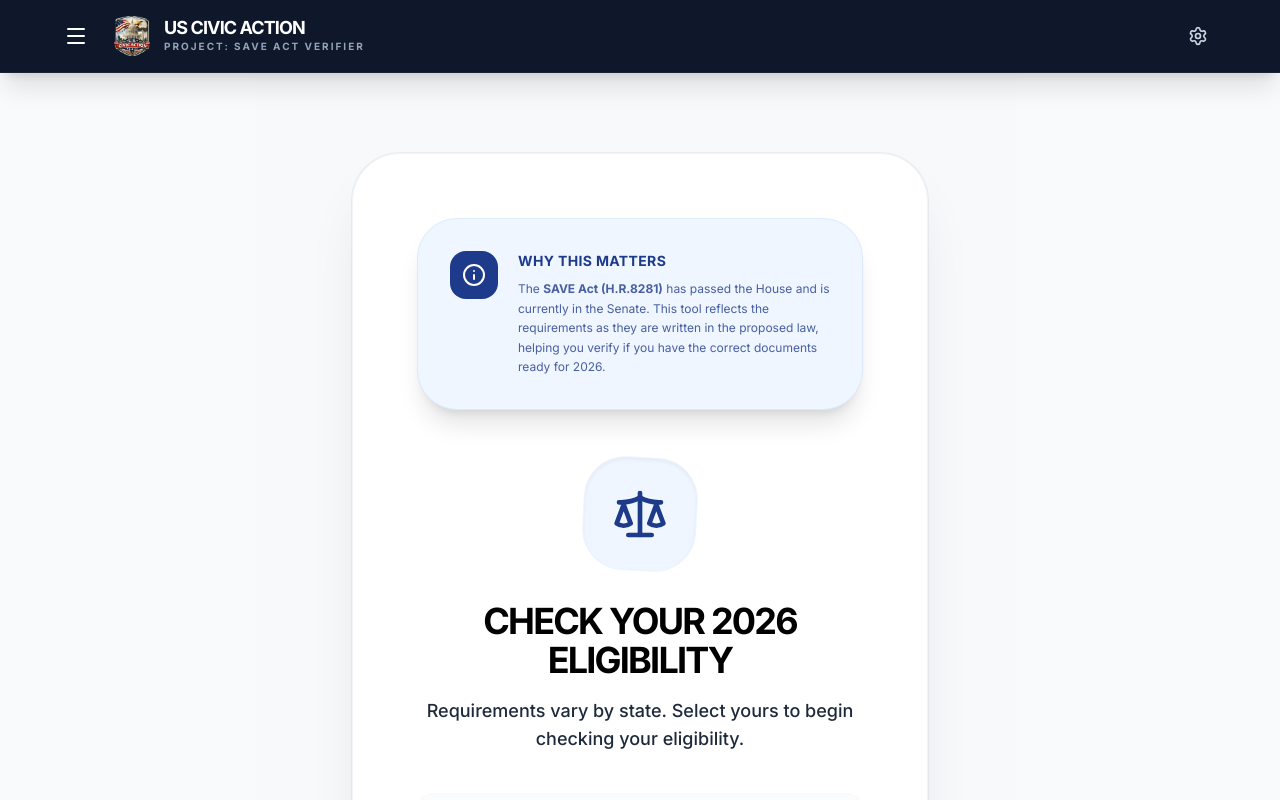
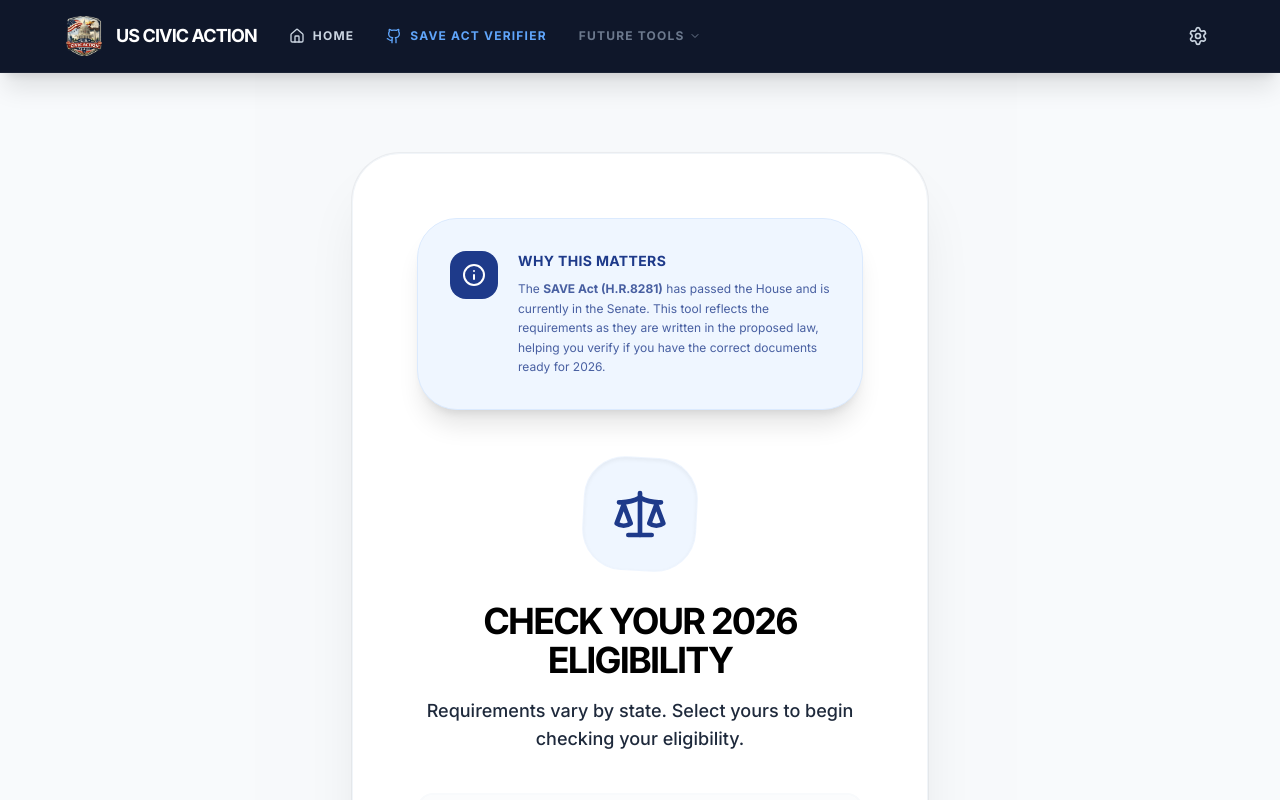
Before and after one commit to us-civic-action/SAVE_ACT-Verifier, a React (Vite) app: page / in a window 1280 px wide. Shown: the top 800 px of the page. Built offline with nearby package versions, Linux system fonts and the light colour scheme.

Commit message:
Implement persistent desktop navigation

```diff
--- a/App.tsx
+++ b/App.tsx
@@ -38,7 +38,9 @@ import {
   FileCode,
   Menu,
   Globe,
-  LayoutGrid
+  LayoutGrid,
+  Github,
+  ChevronDown
 } from 'lucide-react';
 import { AppState, EligibilityStatus, AppView, AccessibilitySettings } from './types';
 import { QUESTIONS, STATES, ACCEPTABLE_DPOC, BRIDGING_DOCUMENTS, RESIDENCY_EXAMPLES, SAVE_ACT_BILL_URL } from './constants';
@@ -787,7 +789,7 @@ const App: React.FC = () => {
           <div className="flex items-center gap-4">
             <button
               onClick={() => setShowSidebar(true)}
-              className="p-2 -ml-2 hover:bg-slate-800 rounded-xl transition-colors"
+              className="p-2 -ml-2 hover:bg-slate-800 rounded-xl transition-colors md:hidden"
               aria-label="Open Menu"
             >
               <Menu className="w-6 h-6" />
@@ -803,10 +805,35 @@ const App: React.FC = () => {
                 >
                   US CIVIC ACTION
                 </h1>
-                <p className="text-[10px] text-slate-400 font-bold uppercase tracking-[0.2em] mt-0.5">Project: SAVE Act Verifier</p>
+                <p className="text-[10px] text-slate-400 font-bold uppercase tracking-[0.2em] mt-0.5 md:hidden">Project: SAVE Act Verifier</p>
               </div>
             </div>
           </div>
+
+          {/* Desktop Navigation */}
+          <nav className="hidden md:flex items-center gap-8 ml-8 flex-grow">
+            <a
+              href="https://nh-civic-app.vercel.app/"
+              className="text-xs font-bold uppercase tracking-widest text-slate-300 hover:text-white transition-colors flex items-center gap-2"
+            >
+              <Home className="w-4 h-4" /> Home
+            </a>
+            <a
+              href="https://github.com/us-civic-action/SAVE_ACT-Verifier"
+              target="_blank"
+              rel="noopener noreferrer"
+              className="text-xs font-bold uppercase tracking-widest text-blue-400 hover:text-blue-300 transition-colors flex items-center gap-2"
+            >
+              <Github className="w-4 h-4" /> Save Act Verifier { /* Using Github icon if available, implied by 'Project Page' request */}
+            </a>
+            <div className="relative group/menu">
+              <button className="text-xs font-bold uppercase tracking-widest text-slate-400 hover:text-slate-200 transition-colors flex items-center gap-1 cursor-not-allowed opacity-70">
+                Future Tools <ChevronDown className="w-3 h-3" />
+              </button>
+            </div>
+          </nav>
+
+
           <div className="flex items-center gap-2">
             <button
               onClick={() => setShowSettings(true)}
```
